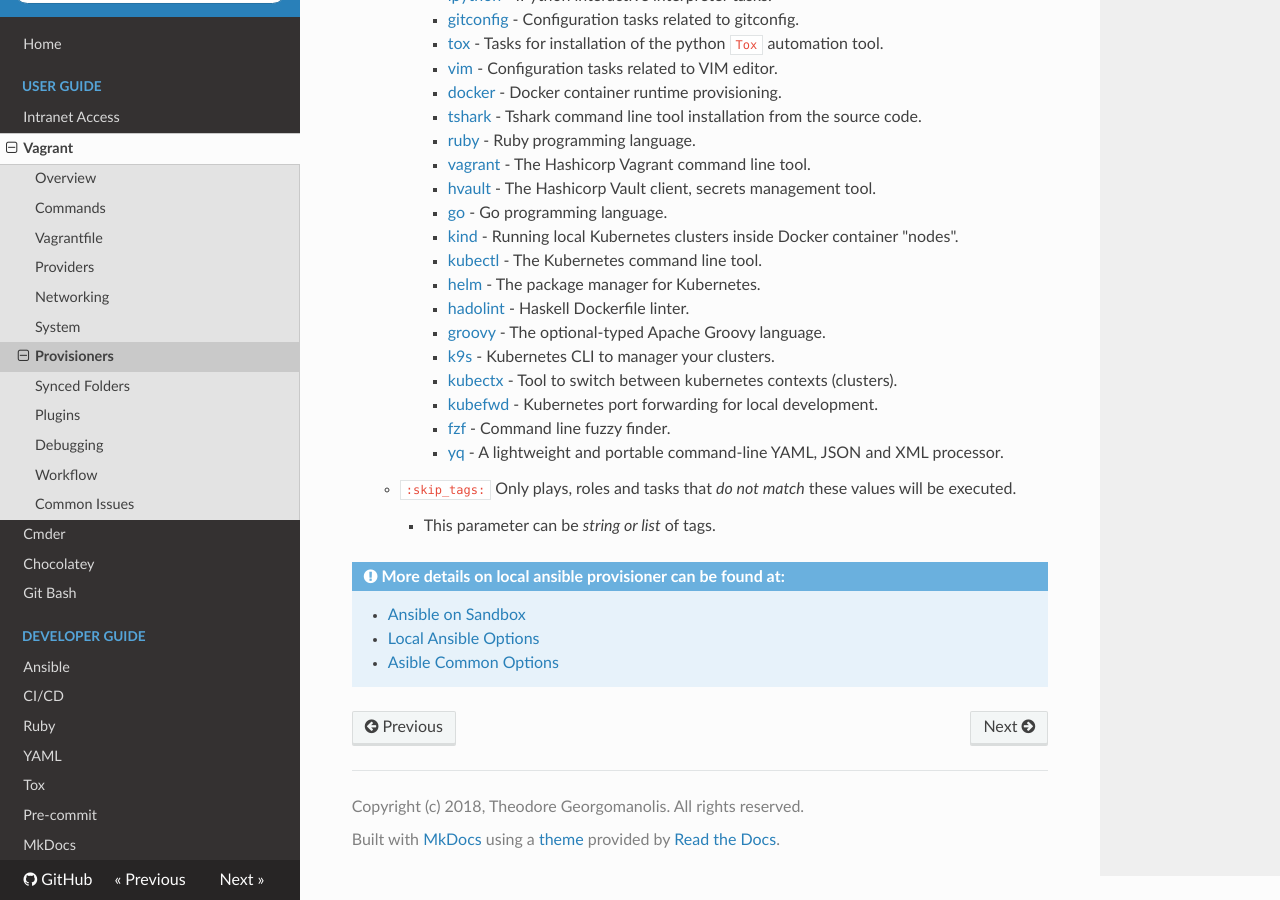
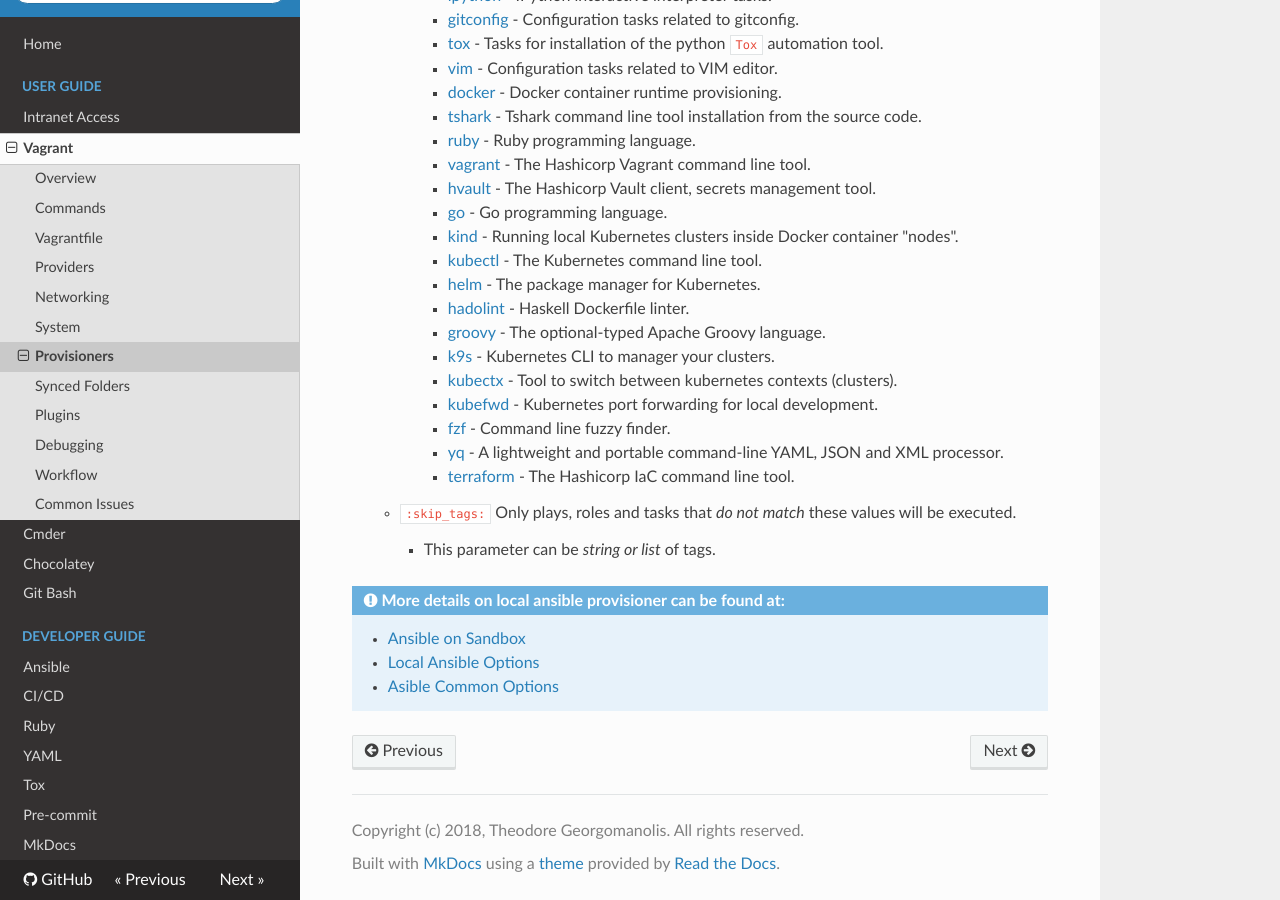
Before and after one commit to theodore86/vagrantenv, an MkDocs documentation site: the page built from docs/vagrant/provisioners.md, in a window 1280 px wide and 900 px high, scrolled down 5570 px. Built offline with MkDocs 1.6.1, drawn with Linux system fonts in a browser that asks for light colours; nearby versions of some CDN libraries.

Commit message:
Implement ansible terraform role
- Add role to configure terraform CLI
- Update playbook.yml with the respective role
- Update provisioners.md documentation

```diff
--- a/docs/vagrant/provisioners.md
+++ b/docs/vagrant/provisioners.md
@@ -225,6 +225,7 @@
             - [kubefwd](https://github.com/txn2/kubefwd) - Kubernetes port forwarding for local development.
             - [fzf](https://github.com/junegunn/fzf) - Command line fuzzy finder.
             - [yq](https://github.com/mikefarah/yq) - A lightweight and portable command-line YAML, JSON and XML processor.
+            - [terraform](https://www.terraform.io/) - The Hashicorp IaC command line tool.
 
     - ``:skip_tags:`` Only plays, roles and tasks that *do not match* these values will be executed.
         - This parameter can be *string or list* of tags.
```
Also changed, not shown: 5 other files.
